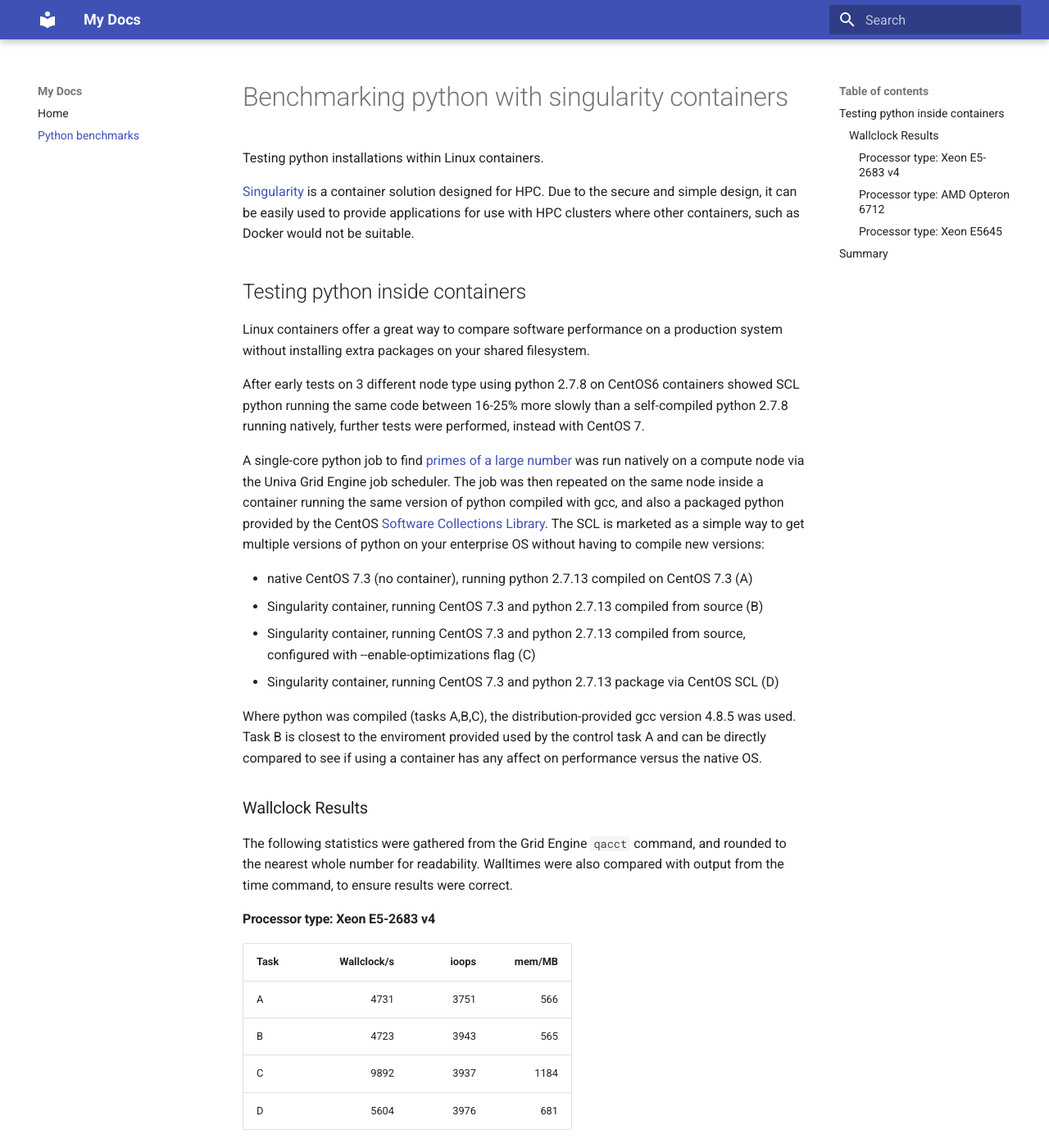
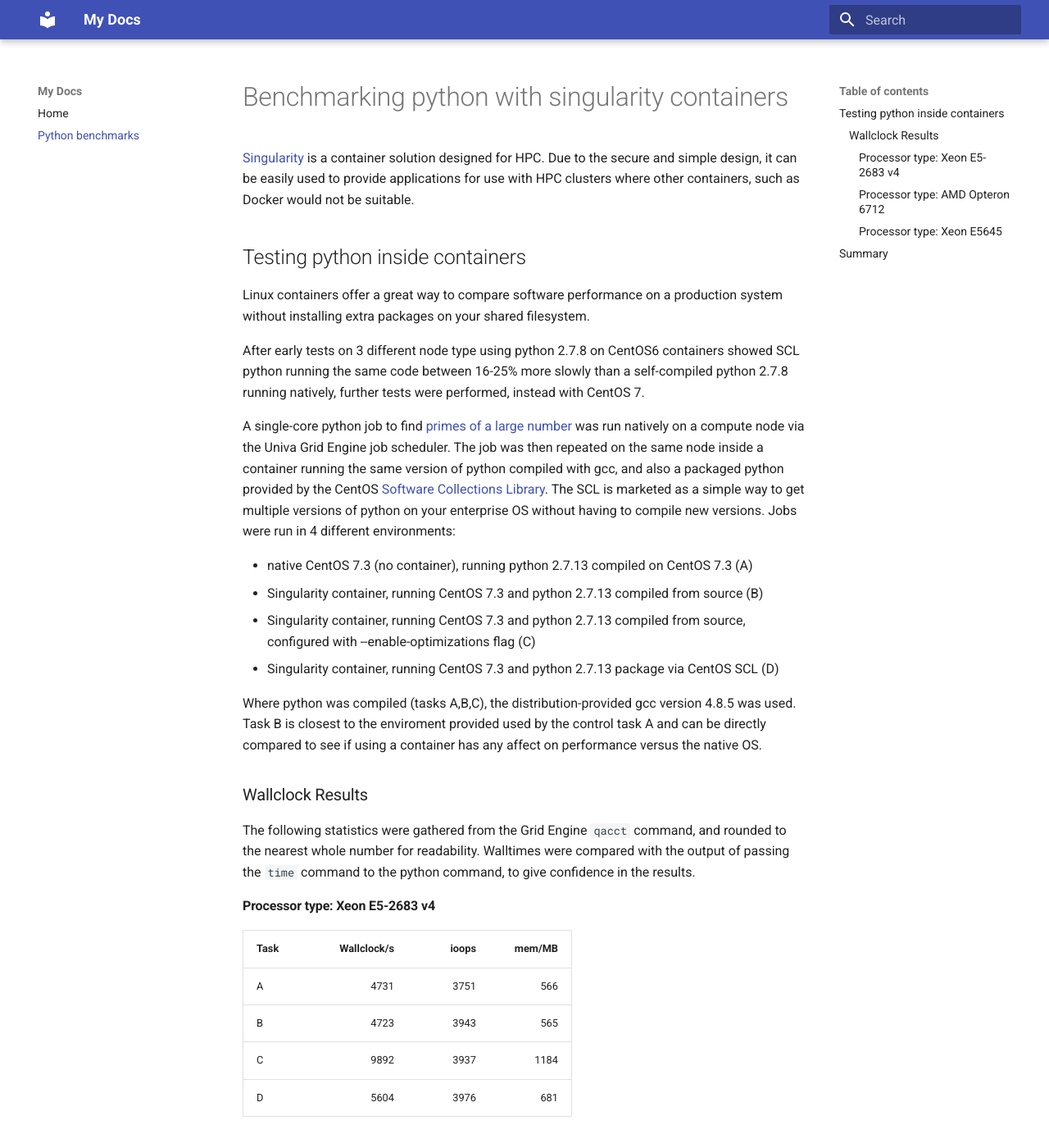
Before and after one commit to sbutcher/docs, an MkDocs documentation site: the page built from docs/pythoncontainers.md, in a window 1280 px wide and 1400 px high. Shown: the whole window at 82% size. Built offline with MkDocs 1.6.1 and Material for MkDocs 9.7.7, drawn with Linux system fonts in a browser that asks for light colours; old or Windows-style settings are respelled for this version of MkDocs; some of the changed text lies outside the part shown.

Commit message:
tweaks for readability

```diff
--- a/docs/pythoncontainers.md
+++ b/docs/pythoncontainers.md
@@ -1,6 +1,4 @@
 # Benchmarking python with singularity containers
-
-Testing python installations within Linux containers.
 
 [Singularity](http://singularity.lbl.gov/) is a container solution designed for HPC.
 Due to the secure and simple design, it can be easily used to provide
@@ -13,7 +11,7 @@ Linux containers offer a great way to compare software performance on a producti
 
 After early tests on 3 different node type using python 2.7.8 on CentOS6 containers showed SCL python running the same code between 16-25% more slowly than a self-compiled python 2.7.8 running natively, further tests were performed, instead with CentOS 7.
 
-A single-core python job to find [primes of a large number](https://github.com/sbutcher/python_test/blob/master/python_prime2.py) was run natively on a compute node via the Univa Grid Engine job scheduler. The job was then repeated on the same node inside a container running the same version of python compiled with gcc, and also a packaged python provided by the CentOS [Software Collections Library](https://wiki.centos.org/AdditionalResources/Repositories/SCL). The SCL is marketed as a simple way to get multiple versions of python on your enterprise OS without having to compile new versions:
+A single-core python job to find [primes of a large number](https://github.com/sbutcher/python_test/blob/master/python_prime2.py) was run natively on a compute node via the Univa Grid Engine job scheduler. The job was then repeated on the same node inside a container running the same version of python compiled with gcc, and also a packaged python provided by the CentOS [Software Collections Library](https://wiki.centos.org/AdditionalResources/Repositories/SCL). The SCL is marketed as a simple way to get multiple versions of python on your enterprise OS without having to compile new versions. Jobs were run in 4 different environments:
 
 * native CentOS 7.3 (no container), running python 2.7.13 compiled on CentOS 7.3 (A)
 * Singularity container, running CentOS 7.3 and python 2.7.13 compiled from source (B)
@@ -24,10 +22,9 @@ Where python was compiled (tasks A,B,C), the distribution-provided gcc version 4
 
 ### Wallclock Results
 
-The following statistics were gathered from the Grid Engine `qacct` command, and rounded to the nearest whole number for readability. Walltimes were also compared with output from the time command, to ensure results were correct.
+The following statistics were gathered from the Grid Engine `qacct` command, and rounded to the nearest whole number for readability. Walltimes were compared with the output of  passing the `time` command to the python command, to give confidence in the results.
 
 #### Processor type: Xeon E5-2683 v4
-
 
 | Task | Wallclock/s | ioops  | mem/MB   |
 | --- | ----:   | ---: | ----: |
```
Also changed, not shown: other parts of docs/pythoncontainers.md (+1 -1 lines).
